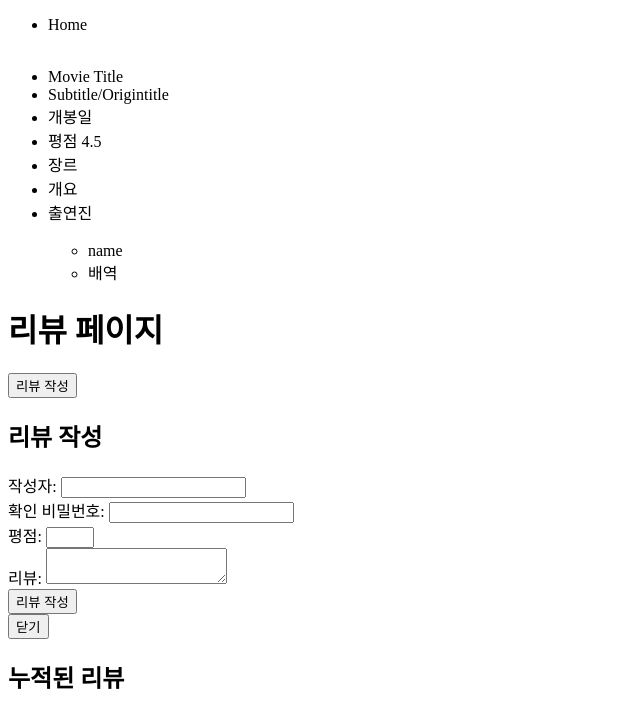
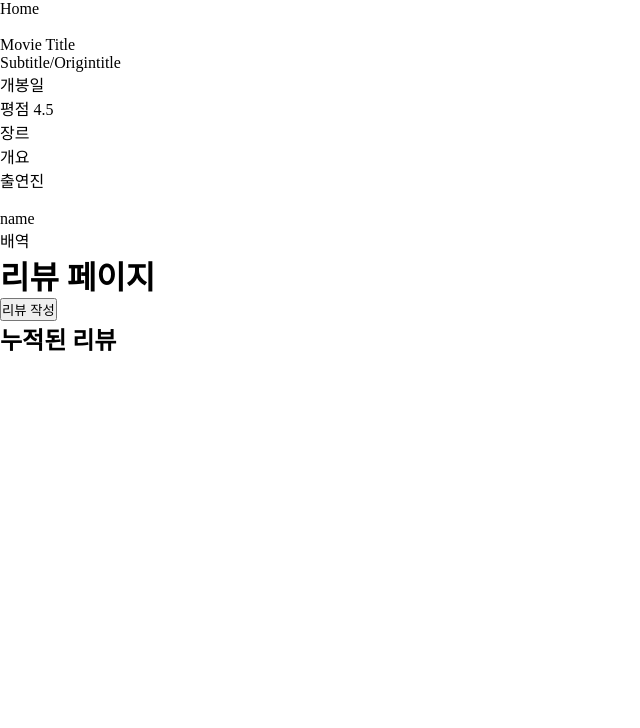
Before and after one commit to sjwoo1999/FC-NBC-FIRST-TEAM-PROJECT, a website: page detail_index.html in a window 1280 px wide. Shown: the whole page, without its empty margins (0-640 px from the left). Drawn offline with nearby package versions, Linux system fonts and the light colour scheme.

Commit message:
모달 문제 수정

```diff
--- a/detail_index.html
+++ b/detail_index.html
@@ -4,6 +4,8 @@
   <meta charset="UTF-8">
   <meta name="viewport" content="width=device-width, initial-scale=1.0">
   <link href="./style/detail_style.css"></link>
+  <link rel="stylesheet" href="style/style.css" />
+
   <title>영화 세부 정보 페이지</title>
   <script src="https://code.jquery.com/jquery-3.7.1.js"></script>
 </head>
@@ -28,6 +30,7 @@
       <li id="castingName">배역</li>
     </ul>
   </ul>
+
   <h1>리뷰 페이지</h1>
 
     <!-- 리뷰 작성 버튼 -->
@@ -62,6 +65,6 @@
     </div>
 
     <script src="src/review.js"></script>
-  <script defer src="./src/detail_main.js" type="module"></script>
+  <script src="src/detail_main.js" type="module"></script>
 </body>
 </html>
```
